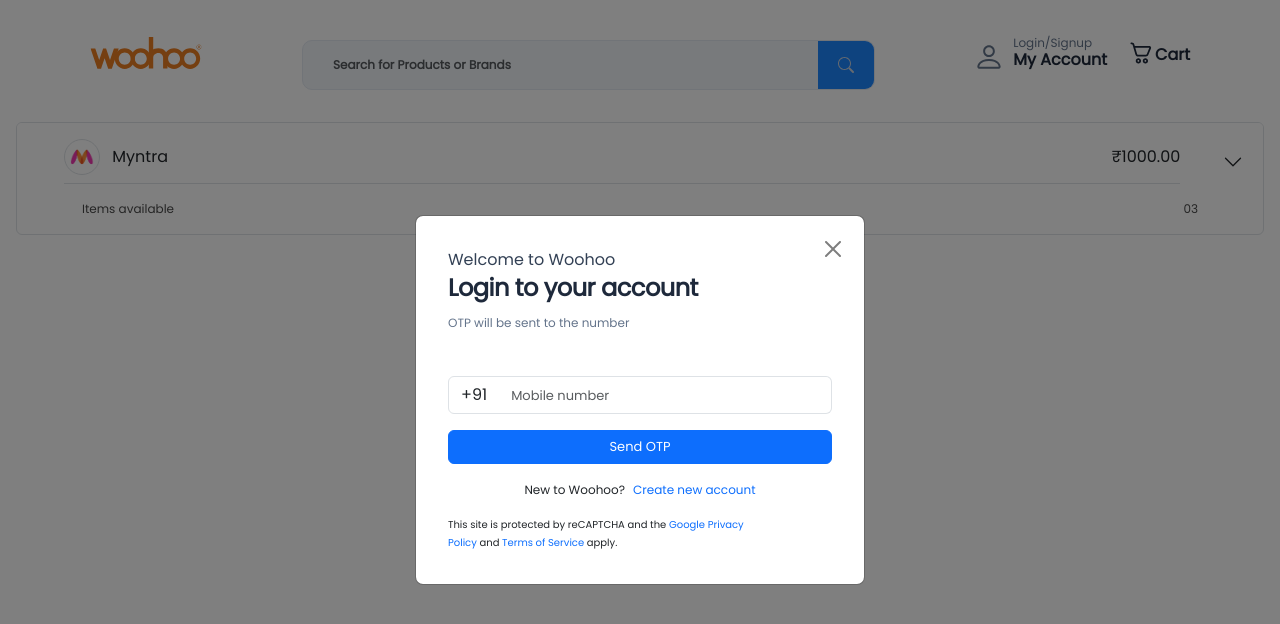
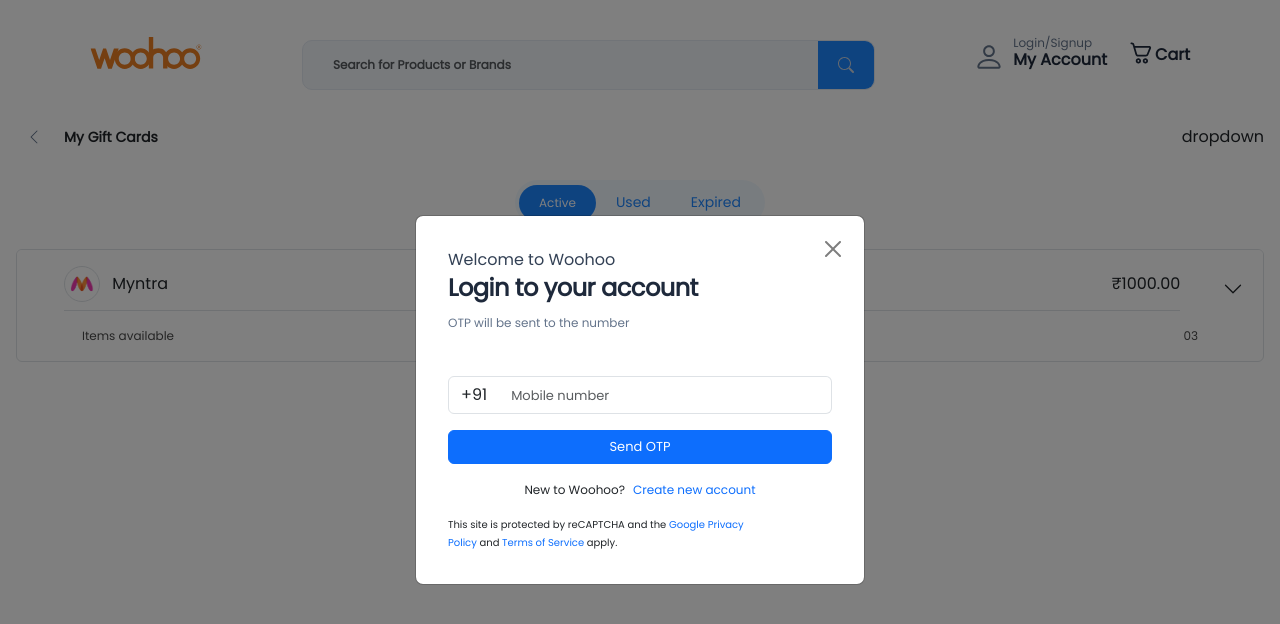
Before and after one commit to dranzor4/giftcard, a React (Create React App) app: page /my-gift-card in a window 1280 px wide. Shown: the top 624 px of the page. Built offline with nearby package versions, Linux system fonts and the light colour scheme; the HTML template or start-up script is replaced by a standard one.

Commit message:
gift card header and same class card name issue fixed

```diff
--- a/src/components/Cards/Card/index.jsx
+++ b/src/components/Cards/Card/index.jsx
@@ -1,23 +1,27 @@
 import React from "react";
-import styles from "./Card.module.css"
+import "./Card.css";
 
-export const Card = ({data,className,validity}) => {
+export const Card = ({ data, className, validity }) => {
   return (
-    <div className={`${styles.cardContainer} ${className?.product ? className.product : styles.cardContainer }`}>
-      <div className={`${styles.card} ${className?.card ? className.card : styles.card}`} >
-       <img src={data?.imageShow} alt="nature" className={`${styles.cardImage} ${className?.cardImage ? className.cardImage : styles.cardImage}`}/>
-        <div className={`${styles.cardBadge} ${className?.cardBadge ? className.cardBadge : styles.cardBadge}`}>
-        <div>10%</div>
-        <div>off</div>
+    <div className="cardContainer">
+      <div className="card">
+        <img src={data?.imageShow} alt="nature" className="cardImage" />
+        <div className="cardBadge">
+          <div>10%</div>
+          <div>off</div>
         </div>
-
       </div>
-      <h2 className={`${styles.cardHeader} ${className?.cardHeader ? className.cardHeader : styles.cardHeader}`}>{data?.header}</h2>
-      {validity ? <div className={className?.validityText && className.validityText}>Validity: 1 year from the date of issue</div>:
-      <div className={`${styles.cardContent} ${className?.cardContent ? className.cardContent : styles.cardContent}`}>
-      <p className={`${styles.cardParagraph}`}>{`${data?.paragraph} | `}</p>
-      <p className={`${styles.cardLink}`}>{ data?.link}</p>
-      </div>}
+      <h2 className="cardHeader">{data?.header}</h2>
+      {validity ? (
+        <div className="validityText">
+          Validity: 1 year from the date of issue
+        </div>
+      ) : (
+        <div className="cardContent">
+          <p className="cardParagraph">{`${data?.paragraph} | `}</p>
+          <p className="cardLink">{data?.link}</p>
+        </div>
+      )}
     </div>
   );
 };
--- a/src/components/CustomCard/CustomCard.css
+++ b/src/components/CustomCard/CustomCard.css
@@ -1,14 +1,13 @@
-
-.card img{
+.card1 img {
   width: 100%;
 }
 
-.cardHeader {
+.cardHeader1 {
   position: relative;
 }
 
-.cardBody .cardBoldText{
-    color: #1E293B;
+.cardBody .cardBoldText {
+  color: #1e293b;
   font-weight: 600;
   font-size: 20px;
   padding-top: 12px;
@@ -16,19 +15,19 @@
   letter-spacing: -1;
 }
 
-.cardBody .cardLightText{
+.cardBody .cardLightText {
   padding-top: 4px;
-    color: #64748B;
+  color: #64748b;
   font-weight: 400;
   font-size: 12px;
   line-height: 24px;
 }
-.cardtag{
+.cardtag {
   position: absolute;
   bottom: 0;
   left: 0;
   padding: 12px 24px;
-    background-color: #25A42F;
+  background-color: #25a42f;
   border-radius: 0px 040px 40px 4px;
   color: #fff;
   font-size: 12px;
--- a/src/components/CustomCard/index.jsx
+++ b/src/components/CustomCard/index.jsx
@@ -1,21 +1,28 @@
-import React from 'react'
-import "./CustomCard.css"
+import React from "react";
+import "./CustomCard.css";
 
-const CustomCard = ({ label, tag=false }) => {
+const CustomCard = ({ label, tag = false }) => {
   return (
-    <div className="card">
-      <div className="cardHeader">
+    <div className="card1">
+      <div className="cardHeader1">
         <img src="/Images/amazon-card.png" alt="card" />
-        {tag && <div className="cardtag"><p>3%</p><p>OFF</p></div>}
+        {tag && (
+          <div className="cardtag">
+            <p>3%</p>
+            <p>OFF</p>
+          </div>
+        )}
       </div>
-      {
-        label && <div className="cardBody">
+      {label && (
+        <div className="cardBody">
           <p className="cardBoldText">Amazon Shopping Voucher</p>
-          <p className="cardLightText">Validity: 1 year from the date of issue</p>
+          <p className="cardLightText">
+            Validity: 1 year from the date of issue
+          </p>
         </div>
-      }
+      )}
     </div>
-  )
-}
+  );
+};
 
-export default CustomCard
+export default CustomCard;
--- a/src/pages/mygiftcard/index.jsx
+++ b/src/pages/mygiftcard/index.jsx
@@ -1,7 +1,9 @@
 import React, { useState } from "react";
 import { Card, Container, Row, Col } from "react-bootstrap";
-import style from "./my-gift-card.module.css";
+import "./my-gift-card.css";
 import Accordion from "react-bootstrap/Accordion";
+import { myGiftCardsData } from "../../utils/constants/constants";
+import ButtonTab from "../../components/ButtonTab";
 
 const MyGiftCard = () => {
   const [isAccordionActive, setIsAccordionActive] = useState(false);
@@ -34,8 +36,23 @@
     },
     // Add more data sets as needed
   ];
+
   return (
     <div>
+      <div className="myGiftCardHeader">
+        <div className="headerText">
+          <img src="/Images/left-arrow.svg" alt="left-arrow" />
+          <div className="headerTextTitle">My Gift Cards</div>
+        </div>
+        <div className="headerDropdown">dropdown</div>
+      </div>
+
+      <div className="buttonTab">
+        <ButtonTab
+          data={myGiftCardsData}
+          defaultSelected={myGiftCardsData[0]?.id}
+        />
+      </div>
       <Accordion
         activeKey={isAccordionActive ? "0" : null}
         onSelect={toggleAccordion}
@@ -45,14 +62,14 @@
             <Container>
               <Row className="align-items-center border-bottom pb-2">
                 <Col xs="auto">
-                  <div className={`${style.circle} border`}>
+                  <div className="circle border">
                     <img src="./images/myntra.png" alt="" />
                   </div>
                 </Col>
                 <Col>
                   <div className="d-flex align-items-center justify-content-between">
                     <div>Myntra</div>
-                    <p className={style.textright}>₹1000.00</p>
+                    <p className="textright">₹1000.00</p>
                   </div>
                 </Col>
               </Row>
@@ -62,10 +79,10 @@
             <Container>
               <Row className="mb-3">
                 <Col xs="7">
-                  <div className={style.name}>Items available</div>
+                  <div className="name">Items available</div>
                 </Col>
-                <Col xs="5" className={style.textright}>
-                  <div className={style.name}>03</div>
+                <Col xs="5" className="textright">
+                  <div className="name">03</div>
                 </Col>
               </Row>
             </Container>
@@ -86,15 +103,15 @@
 
   return (
     <Accordion.Body key={data.id}>
-      <Card border="lightgrey" className="">
+      <Card border="lightgrey">
         <Card.Body>
           <Container>
             <Row className="align-items-center border-bottom pb-2">
               <Col xs="9">
-                <div className={style.name}>{data.cardTitle}</div>
+                <div className="name">{data.cardTitle}</div>
               </Col>
-              <Col xs="3" className={style.textright}>
-                <div className={style.name}>{data.quantity}</div>
+              <Col xs="3" className="textright">
+                <div className="name">{data.quantity}</div>
               </Col>
             </Row>
           </Container>
@@ -102,14 +119,14 @@
         <Container>
           <Row className="mb-3">
             <Col xs="6">
-              <div className={`${style.name}  ${style.label}`} >Available Balance</div>
-              <div className={`${style.name} `} style={balanceStyle}>
+              <div className="name label">Available Balance</div>
+              <div className="name" style={balanceStyle}>
                 {data.availableBalance}
               </div>
             </Col>
-            <Col xs="6" className={style.textright}>
-              <div className={`${style.name}  ${style.label}`}>Expiry Date</div>
-              <div className={style.name}>{data.expiryDate}</div>
+            <Col xs="6" className="textright">
+              <div className="name label">Expiry Date</div>
+              <div className="name">{data.expiryDate}</div>
             </Col>
           </Row>
         </Container>
--- a/src/pages/mygiftcard/my-gift-card.module.css
+++ b/src/pages/mygiftcard/my-gift-card.css
@@ -19,11 +19,11 @@
   font-size: 12px;
   font-weight: 400;
 }
-.card {
-  max-width: 400px; /* Adjust the max-width based on your design */
-  margin: 0 auto; /* Center the card */
-  box-shadow: 0 4px 8px rgba(0, 0, 0, 0.1); /* Box shadow property */
-}
+/* .card {
+  max-width: 400px;
+  margin: 0 auto;
+  box-shadow: 0 4px 8px rgba(0, 0, 0, 0.1);
+} */
 .profile-image {
   max-width: 80%;
   height: auto;
@@ -64,7 +64,7 @@
   vertical-align: middle;
 }
 .textright {
- text-align: right;
+  text-align: right;
 }
 .accelement {
   display: inline-flex;
@@ -77,6 +77,31 @@
   background: #fff;
   box-shadow: 0px 2px 2px 0px rgba(75, 65, 65, 0.05);
 }
-.label{
-  color: var(--Gray-Gray-500, #64748B);
+.label {
+  color: var(--Gray-Gray-500, #64748b);
 }
+
+.myGiftCardHeader {
+  display: flex;
+  align-items: center;
+  justify-content: space-between;
+  padding: 0px 16px;
+  width: 100%;
+  margin: 12px 0px;
+}
+.headerText {
+  display: flex;
+  align-items: center;
+  padding: 10px 0px;
+}
+.headerText .headerTextTitle {
+  font-weight: 600;
+  font-size: 14px;
+  line-height: 18px;
+  margin-left: 12px;
+}
+.headerText img {
+  margin: 0px 10px;
+  width: 16px;
+  height: 16px;
+}
--- a/src/utils/constants/constants.jsx
+++ b/src/utils/constants/constants.jsx
@@ -2,74 +2,74 @@
 const about = "/aboutUs";
 export const cardData = [
   {
-    id:1,
+    id: 1,
     header: "Amazon Shopping Voucher Special",
     paragraph: "Promo code",
     batch: "10% off",
     link: "HURRY",
-    imageShow:"/Images/atm1.png"
+    imageShow: "/Images/atm1.png",
   },
   {
-    id:2,
+    id: 2,
     header: "Croma E-voucher",
     paragraph: "Promo code",
     batch: "20% off",
     link: "HURRY",
-    imageShow:"/Images/atm2.png"
+    imageShow: "/Images/atm2.png",
   },
   {
-    id:3,
+    id: 3,
     header: "Zomato E-voucher",
     paragraph: "Promo code",
     batch: "10% off",
     link: "HURRY",
-    imageShow:"/Images/atm3.png"
+    imageShow: "/Images/atm3.png",
   },
   {
-    id:4,
+    id: 4,
     header: "Myntra-voucher",
     paragraph: "Promo Code",
     batch: "30% off",
     link: "HURRY",
-    imageShow:"/Images/atm4.png"
+    imageShow: "/Images/atm4.png",
   },
   {
-    id:5,
+    id: 5,
     header: "Uber E-voucher",
     paragraph: "Promo Code",
     batch: "15% off",
     link: "HURRY",
-    imageShow:"/Images/atm6.png"
-
+    imageShow: "/Images/atm6.png",
   },
   {
-    id:6,
+    id: 6,
     header: "Swiggy E-voucher",
     paragraph: "Promo Code",
     batch: "5% off",
     link: "HURRY",
-    imageShow:"/Images/atm7.png"
+    imageShow: "/Images/atm7.png",
   },
   {
-    id:7,
+    id: 7,
     header: "Dominos E-voucher",
     paragaph: "Promo Code",
     batch: "1% off",
     link: "HURRY",
-    imageShow:"/Images/atm1.png"
+    imageShow: "/Images/atm1.png",
   },
 ];
 
-export const cardData1=[
+export const cardData1 = [
   {
-    id:1,
-    instruction:"1) Visit amazon.in and login",
+    id: 1,
+    instruction: "1) Visit amazon.in and login",
   },
   {
-    id:2,
-    instruction:"2) Add e-voucher to your Amazon Pay balance (amazon pay > add gift card)",
-  }
-]
+    id: 2,
+    instruction:
+      "2) Add e-voucher to your Amazon Pay balance (amazon pay > add gift card)",
+  },
+];
 
 export const buySellButtonData = [
   { name: "Buy For Self", id: 1 },
@@ -82,20 +82,27 @@
   { name: "Video", id: 3 },
 ];
 
+export const myGiftCardsData = [
+  { name: "Active", id: 1 },
+  { name: "Used", id: 2 },
+  { name: "Expired", id: 3 },
+];
 export const addToCartOrBuyNow = [
   { name: "Add To Cart", id: 1 },
   { name: "Buy Now", id: 2 },
 ];
 
-export const offers=[
+export const offers = [
   {
-    id:1,
-    summary:"Flat 2% off. Applicable on payment via UPI | No processing fee. | USE CODE:",
-    code:"ASV2"
+    id: 1,
+    summary:
+      "Flat 2% off. Applicable on payment via UPI | No processing fee. | USE CODE:",
+    code: "ASV2",
   },
   {
-    id:2,
-    summary:"Get upto Rs.500 cashback & use it to buy any gift card | Applicable on payment via Debit Card, Credit Card & Net banking. | USE CODE:",
-    code:"SHOPs"
-  }
-]
+    id: 2,
+    summary:
+      "Get upto Rs.500 cashback & use it to buy any gift card | Applicable on payment via Debit Card, Credit Card & Net banking. | USE CODE:",
+    code: "SHOPs",
+  },
+];
```
Also changed, not shown: src/components/Cards/Card/Card.css (renamed from src/components/Cards/Card/Card.module.css). Lines whose indentation alone changed are shown as unchanged.
